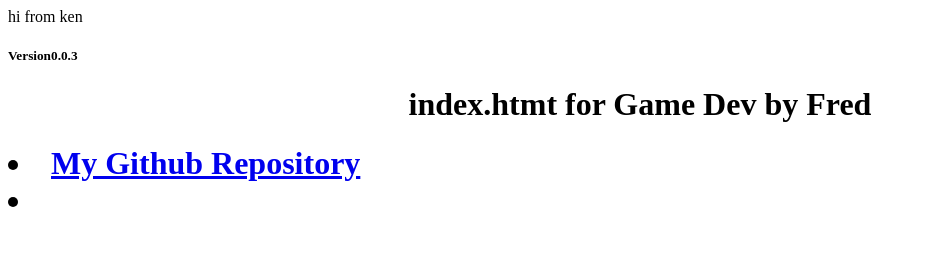
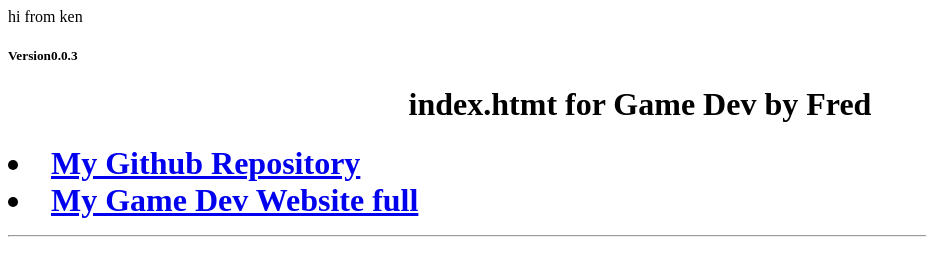
Before and after one commit to Kenshin216/GameDab22, a plain HTML site: page public/index.html in a window 1280 px wide. Shown: the whole page, without its empty margins (0-926 px from the left). Drawn offline with Linux system fonts and the light colour scheme.

Commit message:
Update index.html

```diff
--- a/public/index.html
+++ b/public/index.html
@@ -4,4 +4,7 @@ hi from ken
 <h1 align=center>index.htmt for Game Dev by Fred<h1>
 
   <li><a href="..">My Github Repository <https://github.com/Kenshin216/GameDab22>
-  <li><a
+  <li><a href="..">My Game Dev Website full
+  <hr>
+
+  <h3 The following only need the exact file name
```
